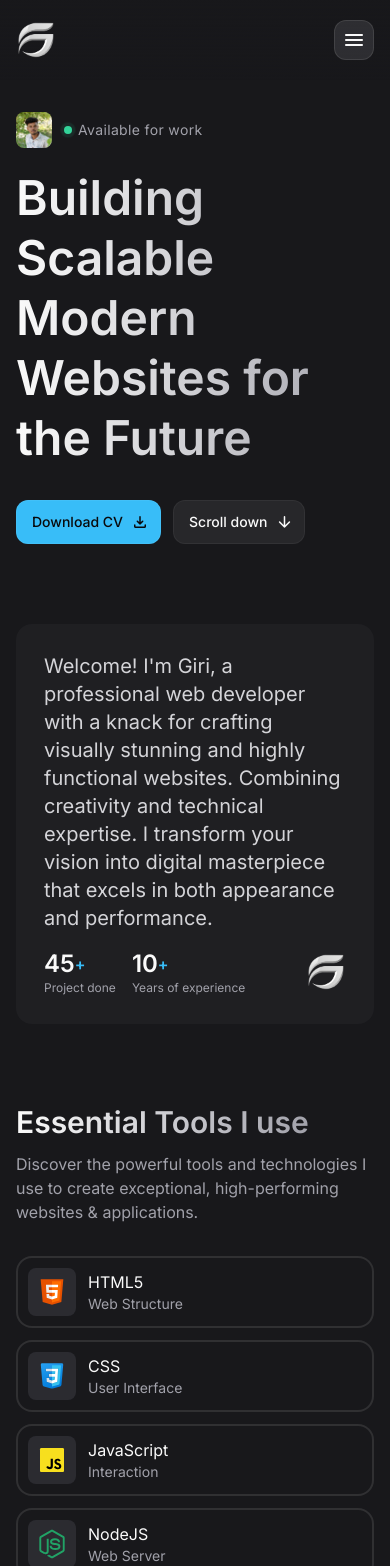
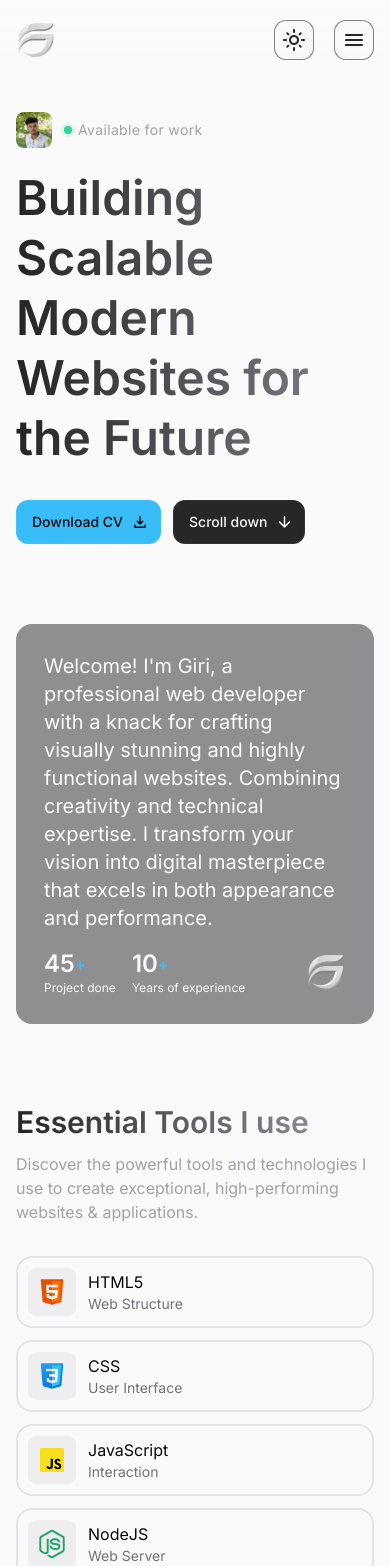
Before and after one commit to Giridharan629/Portfolio2.0, a React (Vite) app: page / in a window 390 px wide. Shown: the top 1566 px of the page. Built offline with nearby package versions, Linux system fonts and the light colour scheme; the HTML template or start-up script is replaced by a standard one.

Commit message:
night mood feature added

```diff
--- a/src/components/About.jsx
+++ b/src/components/About.jsx
@@ -20,7 +20,7 @@ const About = () => {
     className="section">
         <div className="container">
             <div className=" bg-zinc-800/50 p-7 rounded-2xl md:p-12 ">
-                <p className=" text-zinc-300 mb-4 md:mb-8md
+                <p className="nightPara text-zinc-300 mb-4 md:mb-8md
                 text-xl md:max-w-[60ch]">
                 Welcome! I&apos;m Giri, a professional web developer with a knack for crafting visually stunning and highly functional websites. Combining creativity and technical expertise. I transform your vision into digital masterpiece that excels in both appearance and performance.
                 </p>
@@ -38,7 +38,7 @@ const About = () => {
 
                                 </div>
 
-                                <p className="text-xs text-zinc-400 md:text-sm">{label}</p>
+                                <p className="smText text-xs text-zinc-400 md:text-sm">{label}</p>
 
                             </div>
                         ))
--- a/src/components/Button.jsx
+++ b/src/components/Button.jsx
@@ -5,7 +5,7 @@ const ButtonPrimary = ({ href, target = "_self", label, icon, classes }) => {
   if (href) {
     return (
       <>
-        <a href={href} target={target} className={"btn btn-primary " + classes}>
+        <a href={href} target={target} download className={"btn btn-primary " + classes}>
           {label}
 
           {icon ? (
--- a/src/components/Contact.jsx
+++ b/src/components/Contact.jsx
@@ -79,7 +79,7 @@ const Contact = () => {
   return (
     <section
     id="contact"
-    className="section"
+    className="section contact"
     >
 
       <div className="container lg:grid lg:grid-cols-2 lg:items-stretch">
@@ -87,7 +87,7 @@ const Contact = () => {
         <div className="mb-12 lg:mb-0 lg:flex lg:flex-col">
           <h2 className="headline-2 lg:maxw-[12ch]">Contact me for collaboration</h2>
 
-          <p className="text-zinc-400 mt-3 mb-8 maxw-[50ch] lg:max-w-[30ch]">
+          <p className="para text-zinc-400 mt-3 mb-8 maxw-[50ch] lg:max-w-[30ch]">
             Reach out today to discuss your project needs and start
             collaborating on something amazing!
           </p>
--- a/src/components/Footer.jsx
+++ b/src/components/Footer.jsx
@@ -108,7 +108,7 @@ const Footer = () => {
                 className=""
                 >
                     <img
-                    src="/images/favicon.svg"
+                    src="/images/favicon1.png"
                     width={40}
                     height={40}
                     alt="Logo"
--- a/src/components/Header.jsx
+++ b/src/components/Header.jsx
@@ -1,8 +1,15 @@
-import React, { useState } from "react";
+import React, { useEffect, useState } from "react";
 import Navbar from "./Navbar";
 
 const Header = () => {
   const [navOpen, setNavOpen] = useState(false);
+  const [nightMode, setNightModde] = useState(false);
+
+  useEffect(nightActivation,[nightMode])
+
+  function nightActivation(){
+    document.body.classList.toggle("night")
+  }
 
   return (
     <header className="fixed top-0 left-0 w-full h-20 flex items-center z-40 bg-gradient-to-b from-zinc-900 to-zinc-900/0">
@@ -20,26 +27,48 @@ const Header = () => {
             />
           </a>
         </h1>
+
+        <div className="flex items-center  gap-5">
+          <div className="menu-btn md:invisible" onClick={()=>setNightModde(!nightMode)}>
+            {nightMode ? (
+              <span className="material-symbols-rounded">dark_mode</span>
+            ) : (
+              <span className="material-symbols-rounded">light_mode</span>
+            )}
+          </div>
+
           <div className="relative md:justify-self-center">
             <button
               className=" menu-btn md:hidden"
               onClick={() => setNavOpen(!navOpen)}
             >
               {navOpen ? (
-              <span class="material-symbols-rounded">close</span>
+                <span className="material-symbols-rounded">close</span>
               ) : (
-              <span class="material-symbols-rounded">Menu</span>
+                <span className="material-symbols-rounded">Menu</span>
               )}
             </button>
             <Navbar navOpen={navOpen} />
           </div>
+        </div>
 
+        <div className="flex items-center gap-5 max-md:hidden">
+
+
+        <div className="menu-btn " onClick={()=>setNightModde(!nightMode)}>
+            {nightMode ? (
+              <span className="material-symbols-rounded">dark_mode</span>
+            ) : (
+              <span className="material-symbols-rounded">light_mode</span>
+            )}
+          </div>
         <a
           href="#contact"
-          className=" btn btn-secondary max-md:hidden md:justify-self-end"
+          className=" btn btn-secondary min-w-[110px] md:justify-self-end "
         >
           Contact Me
         </a>
+            </div>
       </div>
     </header>
   );
--- a/src/components/Hero.jsx
+++ b/src/components/Hero.jsx
@@ -31,6 +31,7 @@ const Hero = () => {
             <ButtonPrimary
               label="Download CV"
               icon = "download"
+              href="/images/resume.jpg"
             />
 
 
--- a/src/components/ProjectCard.jsx
+++ b/src/components/ProjectCard.jsx
@@ -10,7 +10,7 @@ const ProjectCard = ({
     classes
 }) => {
   return (
-    <div className={"relative p-4 rounded-2xl bg-zinc-800 hover:bg-zinc-700/50 active:bg-zinc-700/60 ring-1 ring-zinc-50/5 ring-inset transition-colors " + classes}>
+    <div className={"projectCard relative p-4 rounded-2xl bg-zinc-800 hover:bg-zinc-700/50 active:bg-zinc-700/60 ring-1 ring-zinc-50/5 ring-inset transition-colors " + classes}>
         <figure className="img-box aspect-square rounded-lg mb-4">
             <img
             src={imgSrc}
@@ -30,7 +30,7 @@ const ProjectCard = ({
                         tags.map((label,key)=>(
                             <span
                             key={key}
-                            className='h-8 text-sm text-zinc-400 bg-zinc-50/5 grid items-center px-3 rounded-lg'>
+                            className='nightLabel h-8 text-sm text-zinc-400 bg-zinc-50/5 grid items-center px-3 rounded-lg'>
                                 {label}
                             </span>
                         ))
--- a/src/components/SkillCard.jsx
+++ b/src/components/SkillCard.jsx
@@ -10,8 +10,8 @@ const SkillCard = ({
 }
 ) => {
   return (
-    <div className={"flex items-center gap-3 ring-2 ring-inset ring-zinc-50/10 rounded-2xl p-3 hover:bg-zinc-800 transition-colors  " + classes}>
-        <figure className="bg-zinc-700/50 rounded-lg overflow-hidden w-12 h-12 p-2 group-hover:bg-zinc-900">
+    <div className={" skillCards flex items-center gap-3 ring-2 group ring-inset ring-zinc-50/10 rounded-2xl p-3 hover:bg-zinc-800 transition-colors  " + classes}>
+        <figure className="bg-zinc-700/50 rounded-lg overflow-hidden w-12 h-12 p-2 group-hover:bg-zinc-900/10">
             <img
             src={imgSrc}
             alt={label}
--- a/src/index.css
+++ b/src/index.css
@@ -8,6 +8,14 @@
 .headline-1, .headline-2{
   @apply max-w-max ;
   background: -webkit-linear-gradient(0deg, #fafafa,#a1a1aa);
+  -webkit-background-clip: text;
+  -webkit-text-fill-color: transparent;
+}
+
+/* headline night mode  */
+
+.night .headline-1, .night .headline-2{
+  background: -webkit-linear-gradient(0deg, #242424,#878791);
   -webkit-background-clip: text;
   -webkit-text-fill-color: transparent;
 }
@@ -56,6 +64,90 @@ html {
 body {
   @apply bg-zinc-900 text-zinc-50 h-[200vh];
 }
+
+/* .night */
+
+body.night{
+  @apply bg-zinc-50
+}
+
+.night .menu-btn{
+  @apply text-zinc-800 bg-zinc-50/10 ring-zinc-950/50 hover:bg-zinc-200/50 hover:text-zinc-950
+}
+
+body.night header{
+  @apply from-zinc-50
+}
+
+.night .navbar{
+  @apply bg-zinc-950/10 ring-zinc-950/15
+}
+
+body.night .nav-link{
+  @apply text-zinc-950/50
+}
+
+body.night .nav-link.active{
+  @apply text-zinc-950
+}
+
+.night .nightPara,.night .smText{
+  @apply text-zinc-50
+}
+
+.night .skillCards{
+  @apply ring-zinc-200 hover:bg-zinc-200 hover:ring-zinc-300
+}
+
+body.night .skillCards figure{
+  @apply bg-zinc-200/50
+}
+
+.night .skillCards h3{
+  @apply text-zinc-950
+}
+
+.night .skillCards h3~p{
+  @apply text-zinc-500
+}
+
+.night .projectCard{
+  @apply bg-zinc-300 hover:bg-zinc-400 text-zinc-800
+}
+
+.night .projectCard .nightLabel{
+  @apply text-zinc-700 bg-zinc-50/50
+}
+
+.night .contact .para{
+  @apply text-zinc-600
+}
+
+.night .contact a{
+  @apply text-zinc-950 ring-zinc-800 hover:text-zinc-50 hover:bg-zinc-800
+}
+
+.night .label{
+  @apply text-zinc-800
+}
+
+.night .text-field{
+  @apply bg-zinc-200
+}
+
+.night #footer p{
+  @apply text-zinc-800
+}
+
+.night #footer a~p{
+  @apply text-zinc-400
+}
+
+.night #footer a~p span{
+  @apply text-zinc-800
+}
+
+/* day */
 
 .menu-btn {
   @apply w-10 h-10 grid place-items-center bg-zinc-50/10 rounded-xl ring-inset ring-1 ring-zinc-50/10 backdrop-blur-2xl hover:cursor-pointer hover:bg-zinc-50/15
```
Also changed, not shown: public/images/resume.jpg (added). Lines whose indentation alone changed are shown as unchanged.
